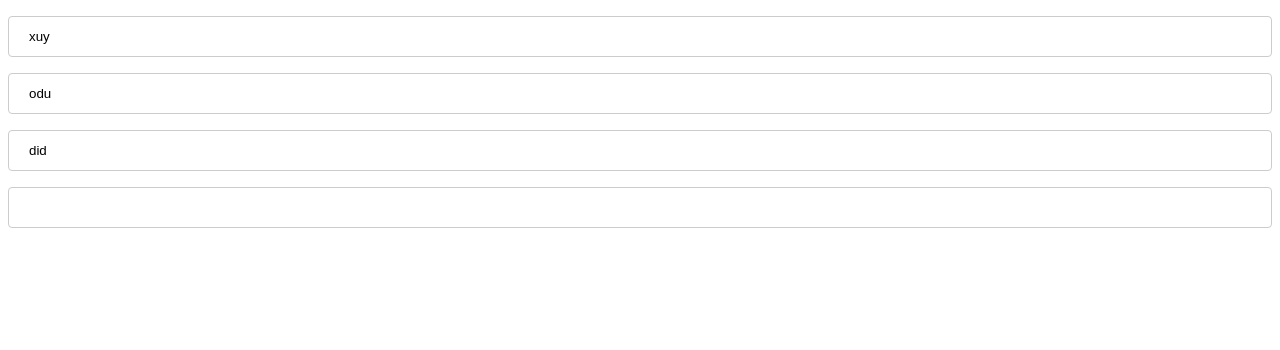
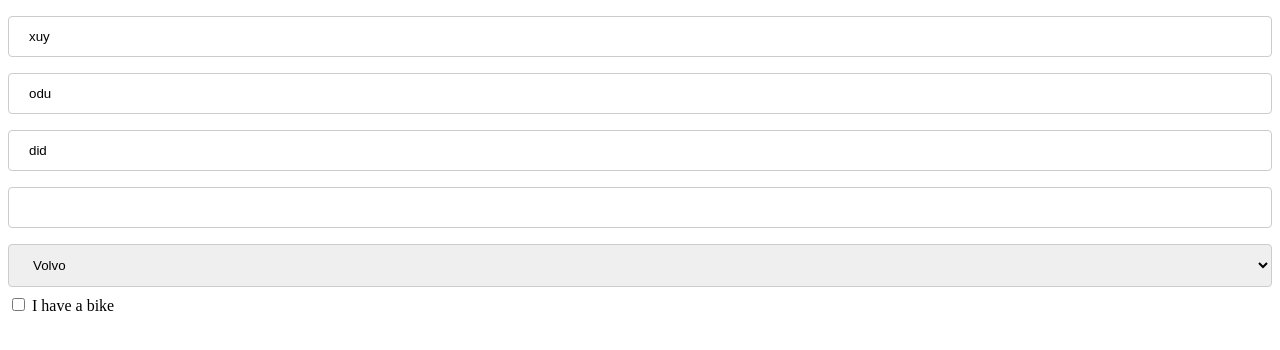
Before and after one commit to ijazulrehman/Web-Component-in-Angular-Elements, an Angular app: page / in a window 1280 px wide. Shown: the top 350 px of the page. Built offline with nearby package versions, Linux system fonts and the light colour scheme.

Commit message:
changed input for element having name

```diff
--- a/src/app/app.component.html
+++ b/src/app/app.component.html
@@ -7,5 +7,15 @@
   <form action="" name="form0">
     <input type="text" name="name3" value="did">
     <input type="text" name="name4" valur="skse">
+    <select name="cars">
+      <option value="volvo">Volvo</option>
+      <option value="saab">Saab</option>
+      <option value="mercedes">Mercedes</option>
+      <option value="audi">Audi</option>
+    </select>
+    <!-- check box  -->
+    <input type="checkbox" id="vehicle1" name="vehicle1" value="Bike">
+    <label for="vehicle1"> I have a bike</label><br>
+    <!-- check box  -->
   </form>
 </my-form>
--- a/src/app/my-form/my-form.component.html
+++ b/src/app/my-form/my-form.component.html
@@ -1,13 +1,3 @@
-<div #contentWrapper (input)="inputChanged($event)" ><ng-content></ng-content></div>
-<!-- <div>
-  Primary content:
-  <ng-content select=".primary"></ng-content>
+<div #contentWrapper (input)="inputChanged($event)" >
+    <ng-content></ng-content>
 </div>
-<div>
-  Secondary content:
-  <ng-content select="[myForm]"></ng-content>
-</div>
-<div>
-  Div content:
-  <ng-content select="div"></ng-content>
-</div> -->
```
